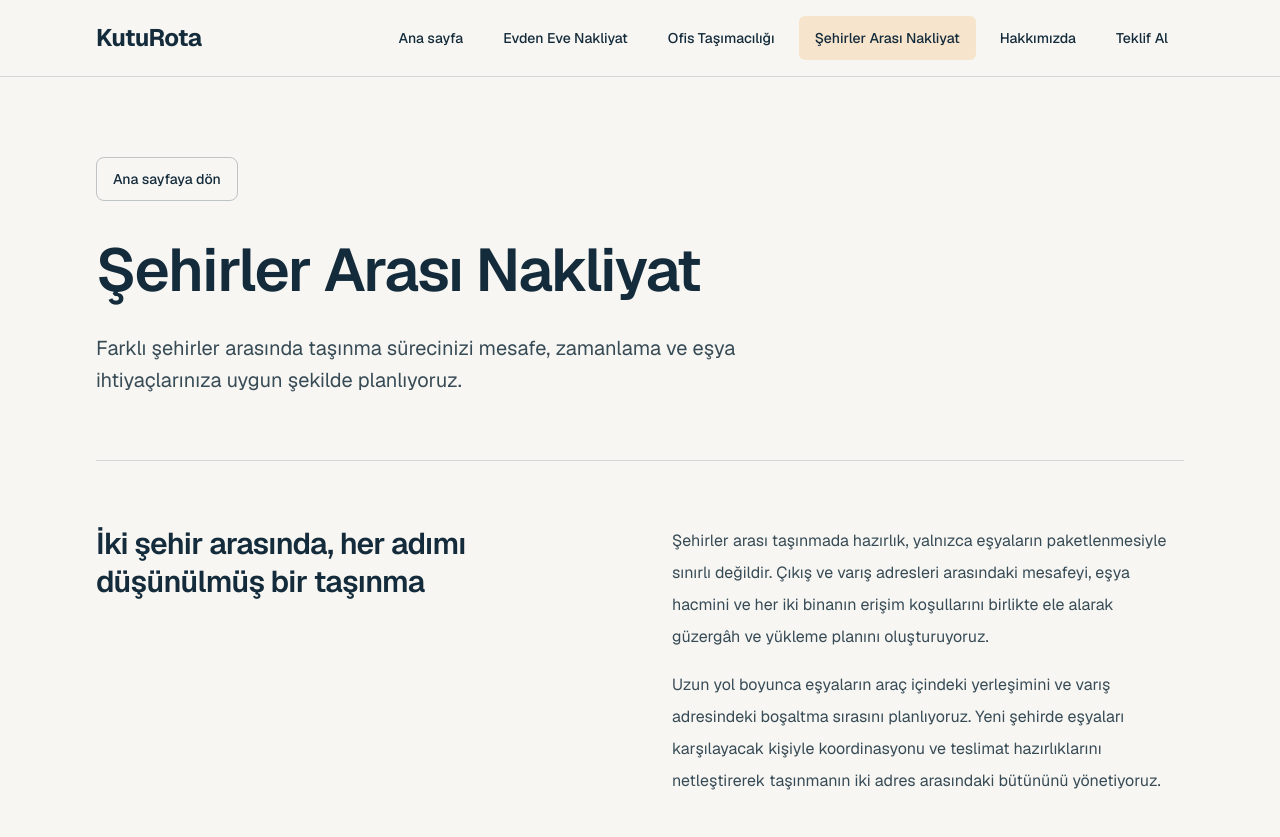
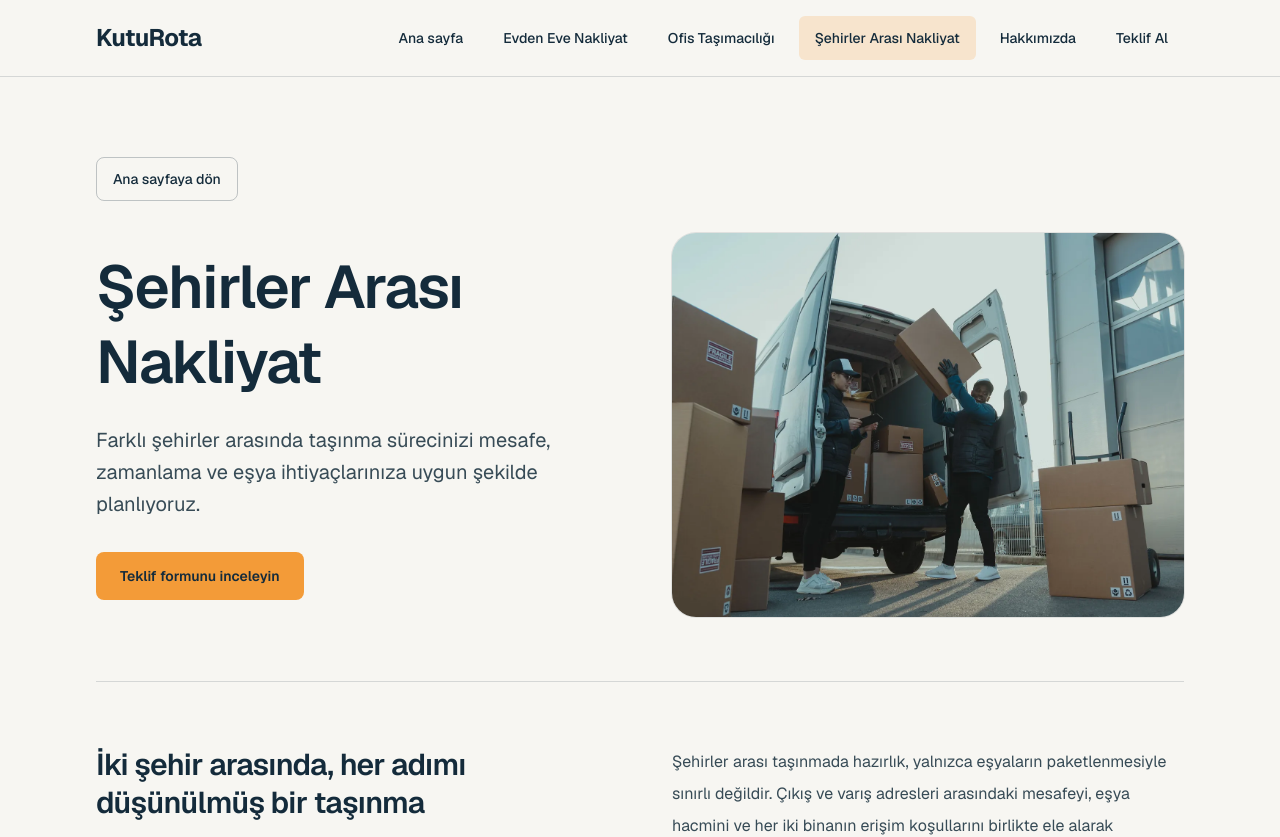
Before and after one commit to onurerkoc-dev/kuturota-web, a Next.js app: page /sehirler-arasi-nakliyat in a window 1280 px wide. Shown: the top 837 px of the page. Built offline with nearby package versions, Linux system fonts and the light colour scheme.

Commit message:
feat: enhance intercity moving page with photography

```diff
--- a/src/app/sehirler-arasi-nakliyat/page.tsx
+++ b/src/app/sehirler-arasi-nakliyat/page.tsx
@@ -1,5 +1,7 @@
 import type { Metadata } from "next";
+import Image from "next/image";
 import Link from "next/link";
+import intercityTruckPhoto from "@/assets/intercity-truck.webp";
 
 export const metadata: Metadata = {
   title: "Şehirler Arası Nakliyat | KutuRota",
@@ -35,7 +37,8 @@ export default function SehirlerArasiNakliyatPage() {
         Ana sayfaya dön
       </Link>
 
-      <header className="mt-8 border-b border-primary/15 pb-12 sm:pb-16">
+      <header className="mt-8 grid items-center gap-10 border-b border-primary/15 pb-12 sm:gap-12 sm:pb-16 lg:grid-cols-2 lg:gap-16">
+        <div className="min-w-0">
           <h1 className="max-w-3xl text-4xl leading-tight font-semibold tracking-tight text-primary sm:text-6xl">
             Şehirler Arası Nakliyat
           </h1>
@@ -43,6 +46,26 @@ export default function SehirlerArasiNakliyatPage() {
             Farklı şehirler arasında taşınma sürecinizi mesafe, zamanlama ve eşya
             ihtiyaçlarınıza uygun şekilde planlıyoruz.
           </p>
+          <Link
+            href="/teklif-al"
+            className="mt-8 inline-flex min-h-12 w-full items-center justify-center rounded-lg bg-accent px-6 py-3 text-sm font-semibold text-primary hover:bg-accent/80 sm:w-auto"
+          >
+            Teklif formunu inceleyin
+          </Link>
+        </div>
+
+        <div className="relative aspect-[3/2] overflow-hidden rounded-3xl bg-primary/5 ring-1 ring-primary/10 lg:aspect-[4/3]">
+          <Image
+            src={intercityTruckPhoto}
+            alt="Beyaz kapalı yük aracının arkasında kolileri yüklemeye hazırlayan iki taşıma görevlisi."
+            fill
+            sizes="(min-width: 1152px) 512px, (min-width: 1024px) calc(50vw - 64px), (min-width: 640px) calc(100vw - 64px), calc(100vw - 48px)"
+            loading="eager"
+            fetchPriority="high"
+            placeholder="blur"
+            className="object-cover object-[40%_50%]"
+          />
+        </div>
       </header>
 
       <section
--- /dev/null
+++ b/src/assets/intercity-truck-source.md
@@ -0,0 +1,16 @@
+# Şehirler Arası Nakliyat fotoğrafı
+
+- Yerel dosya: `intercity-truck.webp`
+- Fotoğrafçı: Tima Miroshnichenko
+- Kaynak: [Delivery Man carrying Boxes — Pexels, 6169670](https://www.pexels.com/photo/delivery-man-carrying-boxes-6169670/)
+- Orijinal indirme: [Pexels JPEG](https://images.pexels.com/photos/6169670/pexels-photo-6169670.jpeg)
+- Lisans: [Pexels License](https://www.pexels.com/license/)
+- Kaynak ve lisans kontrolü: 17 Ekim 2026
+
+Pexels lisansı ücretsiz web kullanımına ve düzenlemeye izin verir; atıf zorunlu değildir. Görseldeki kişi veya markaların hizmeti desteklediği ima edilemez. Fotoğraf kapalı yük aracında koli yükleme hazırlığını gösteren bir stok görseldir; KutuRota'nın gerçek ekibi, araç filosu veya müşteri referansı olarak sunulmaz.
+
+Araç tipi ve yükleme sahnesi Türkiye'deki nakliyat hizmetleriyle görsel uyum için seçildi; fotoğrafın Türkiye'de çekildiği iddia edilmez.
+
+5938×3883 piksel orijinal JPEG, projede mevcut Sharp ile yönü düzeltilerek 1600×1046 piksel WebP biçimine dönüştürüldü (kalite 80, effort 6). Çıktı 89.546 bayttır. EXIF bilgileri korunmaz.
+
+Mobilde 3:2, masaüstünde 4:3 alan ve `object-fit: cover` korunur. Yatay odak yüzde 40'ta tutularak iki görevli ve aracın yükleme alanı kadrajda kalır. Statik import ve `next/image` ile responsive `sizes`, bulanık önizleme ve yüksek yükleme önceliği korunur. Aspect ratio, görsel yüklenmeden önce alanı ayırır. Görsel yerelden sunulur; çalışma zamanında Pexels'e istek yapılmaz.
```
Also changed, not shown: src/assets/intercity-truck.webp (added). Lines whose indentation alone changed are shown as unchanged.
